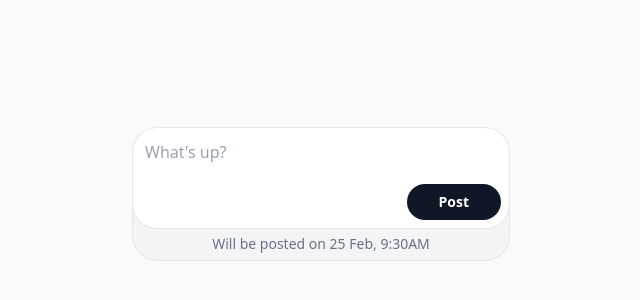
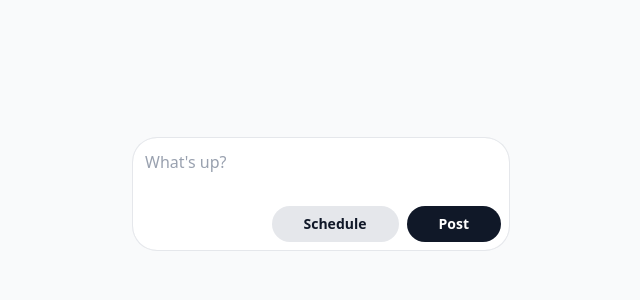
Before and after one commit to olashipsjs/schedule-post, a React (Vite) app: page / in a window 1280 px wide. Shown: the part 206-506 px from the top of the page, without its empty margins (319-959 px from the left). Built offline with nearby package versions, Linux system fonts and the light colour scheme.

Commit message:
✨ Add GSAP animations and schedule button functionality to App component

```diff
--- a/package.json
+++ b/package.json
@@ -10,8 +10,10 @@
     "preview": "vite preview"
   },
   "dependencies": {
+    "@gsap/react": "^2.1.2",
     "@tailwindcss/vite": "^4.0.0",
     "formik": "^2.4.6",
+    "gsap": "^3.12.7",
     "react": "^18.3.1",
     "react-dom": "^18.3.1",
     "tailwind-merge": "^2.6.0",
--- a/src/App.tsx
+++ b/src/App.tsx
@@ -3,8 +3,28 @@ import Textarea from './components/textarea/Textarea';
 import Field from './components/field/Field';
 import { twMerge } from 'tailwind-merge';
 import Button from './components/button/Button';
+import { useGSAP } from '@gsap/react';
+import React from 'react';
+import gsap from 'gsap';
 
 const App = () => {
+  const [isHidden, setIsHidden] = React.useState(true);
+
+  useGSAP(() => {
+    gsap.to('#action-btn', {
+      duration: 0.2,
+      ease: 'power3.inOut',
+      width: isHidden ? 'fit-content' : '100%',
+    });
+    gsap.to('#notification', {
+      duration: 0.2,
+      ease: 'power3.inOut',
+      zIndex: isHidden ? -1 : 1,
+      marginTop: isHidden ? -32 : 0,
+      opacity: isHidden ? 0 : 1,
+    });
+  }, [isHidden]);
+
   return (
     <main className='flex flex-col items-center justify-center bg-gray-50 min-h-screen'>
       <section className='w-full'>
@@ -22,15 +42,27 @@ const App = () => {
               >
                 <Field.Sheet
                   className={twMerge(
-                    'bg-white rounded-3xl overflow-clip ring-1 ring-gray-200 flex-col'
+                    'bg-white rounded-3xl overflow-clip ring-1 ring-gray-200 flex-col gap-3'
                   )}
                 >
                   <Textarea placeholder={"What's up?"} />
                   <div className='flex gap-2 items-center justify-end p-2'>
-                    <Button>Post</Button>
+                    {isHidden ? (
+                      <Button
+                        id='switch-btn'
+                        onClick={() => setIsHidden(!isHidden)}
+                        className={'bg-gray-200 text-gray-900'}
+                      >
+                        Schedule
+                      </Button>
+                    ) : null}
+                    <Button id='action-btn'>Post</Button>
                   </div>
                 </Field.Sheet>
-                <div className='p-1.5'>
+                <div
+                  id='notification'
+                  className='p-1.5'
+                >
                   <p className='text-center text-gray-500 text-sm font-medium'>
                     Will be posted on 25 Feb, 9:30AM
                   </p>
```
Also changed, not shown: 1 other file (tests, documents, lock files or other folders).
